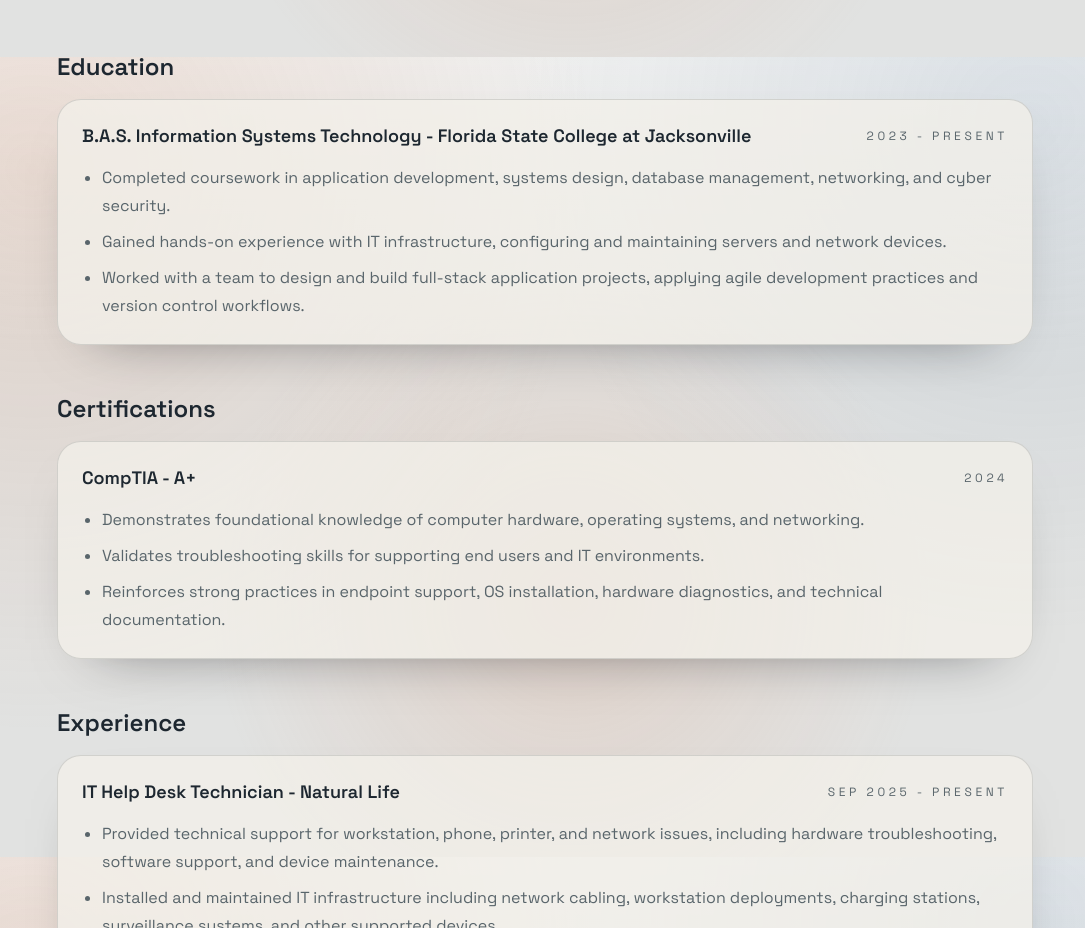
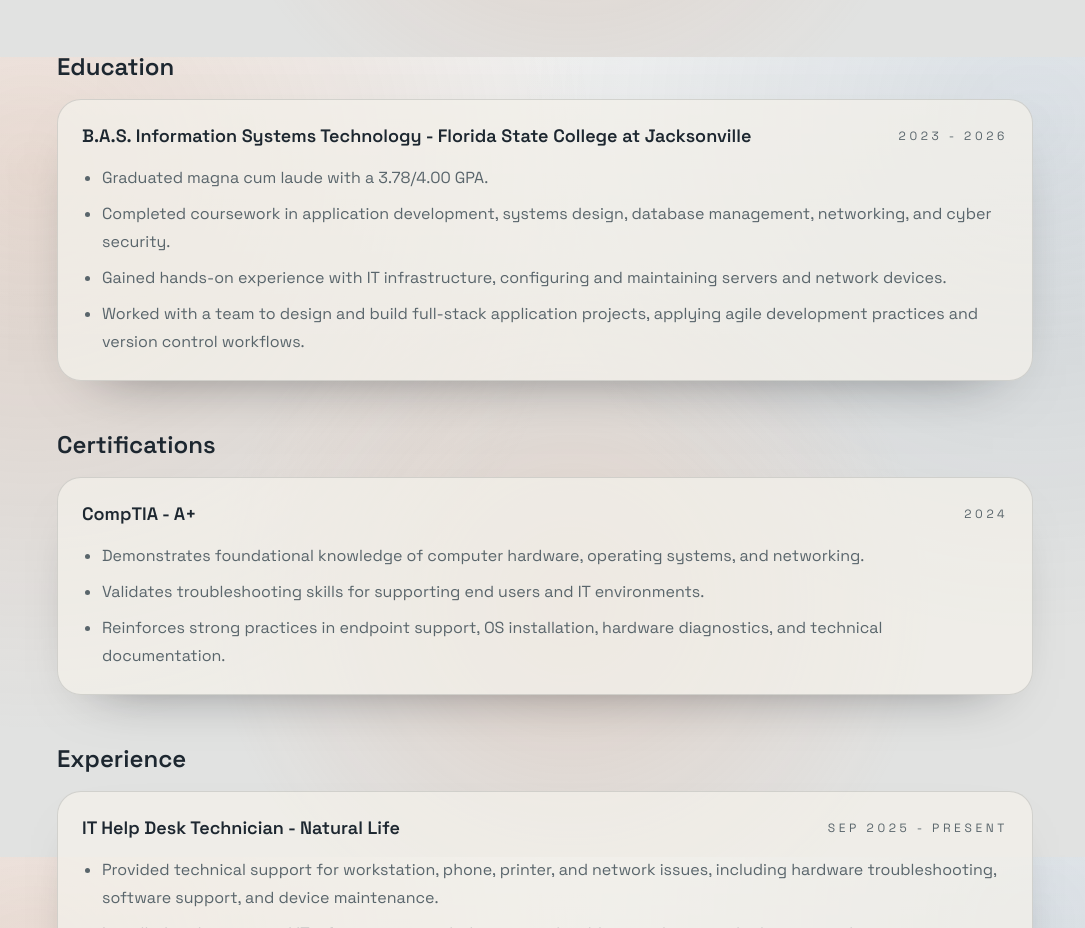
Before and after one commit to RickySerrano904/RickySerrano.dev, a Next.js app: page / in a window 1280 px wide. Shown: the part 1543-2471 px from the top of the page, without its empty margins (95-1180 px from the left). Built offline with nearby package versions, Linux system fonts and the light colour scheme.

Commit message:
style(experience): refine education section wording

```diff
--- a/app/experience/experience.data.ts
+++ b/app/experience/experience.data.ts
@@ -23,8 +23,9 @@ export const education: EducationItem[] = [
   {
     program: "B.A.S. Information Systems Technology",
     school: "Florida State College at Jacksonville",
-    period: "2023 - Present",
+    period: "2023 - 2026",
     points: [
+      "Graduated magna cum laude with a 3.78/4.00 GPA.",
       "Completed coursework in application development, systems design, database management, networking, and cyber security.",
       "Gained hands-on experience with IT infrastructure, configuring and maintaining servers and network devices.",
       "Worked with a team to design and build full-stack application projects, applying agile development practices and version control workflows.",
```
